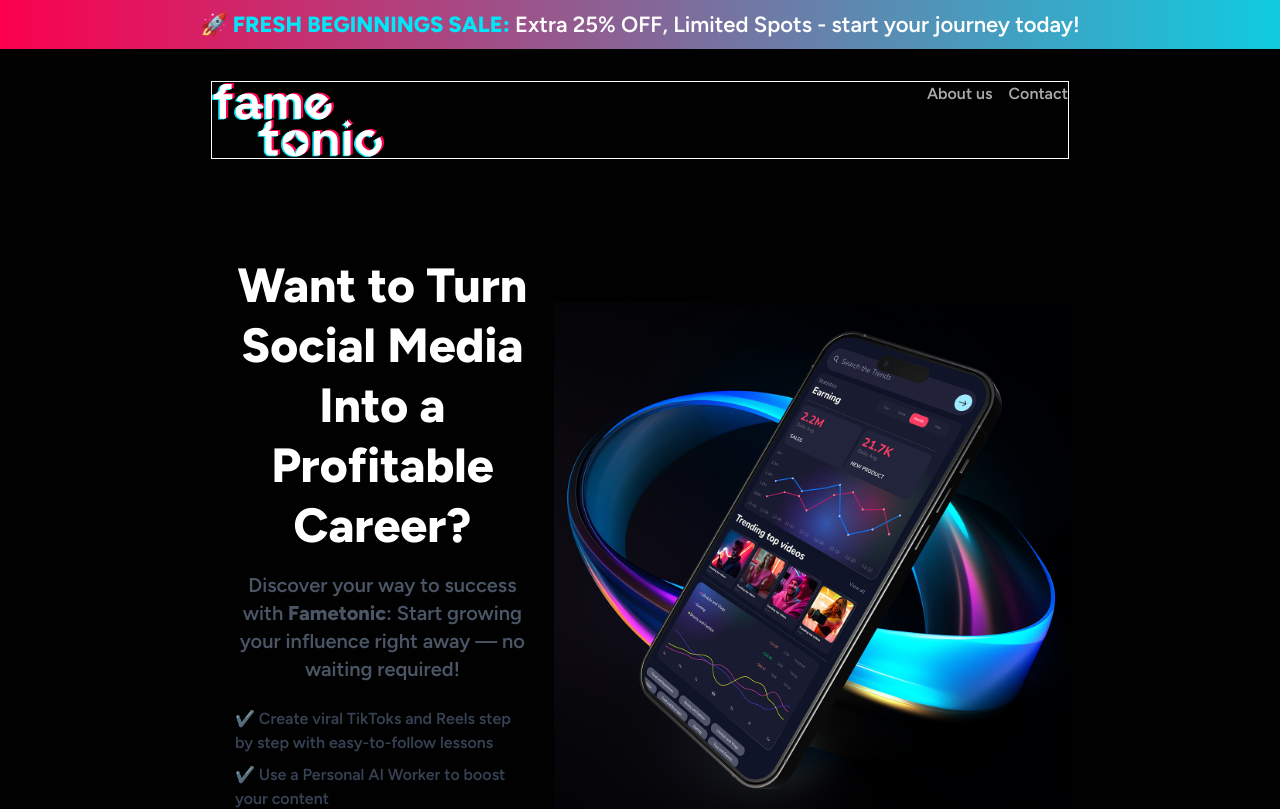
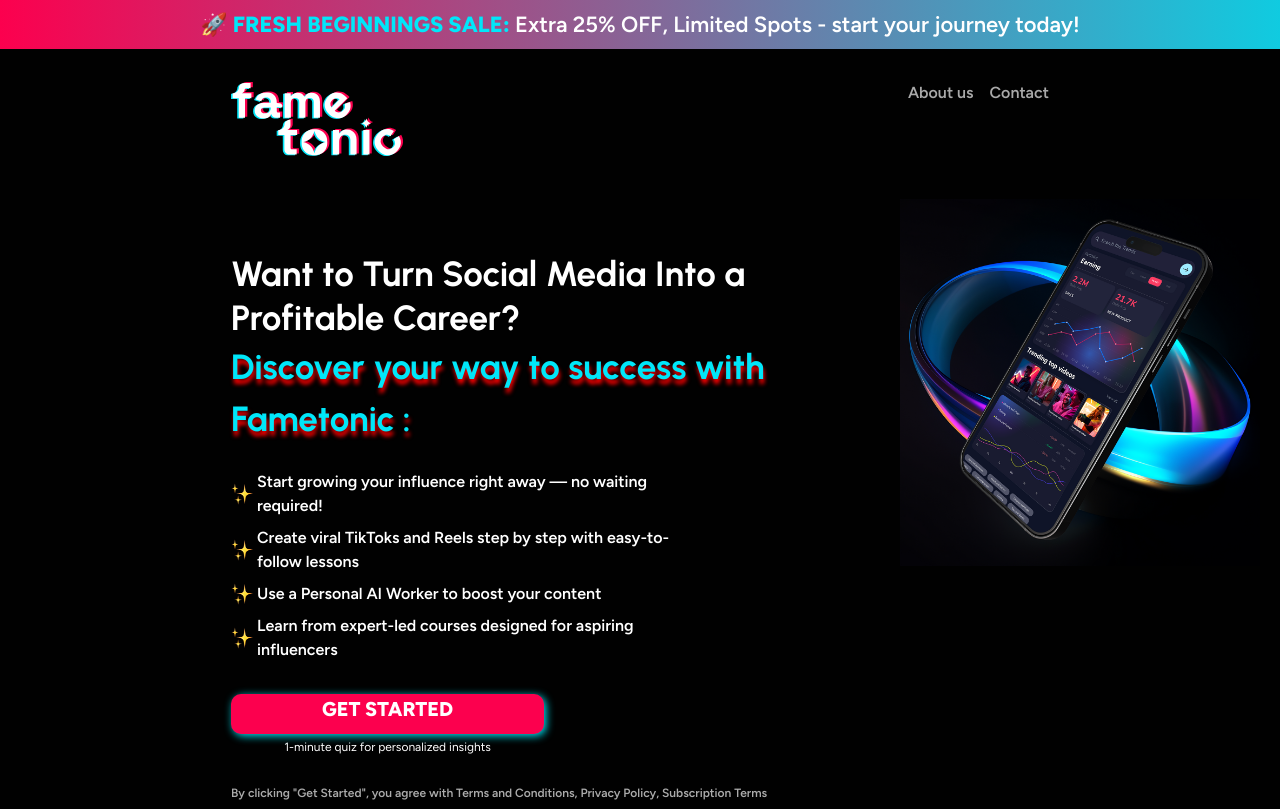
Before and after one commit to skImranSabuj/fametonic, a Next.js app: page / in a window 1280 px wide. Shown: the top 809 px of the page. Built offline with nearby package versions, Linux system fonts and the light colour scheme.

Commit message:
Left Text section

```diff
--- a/src/app/layout.tsx
+++ b/src/app/layout.tsx
@@ -4,10 +4,6 @@
 
 const fontFigtree = Figtree({
   weight: ['300','400','600','800'],
-  subsets: ["latin"],
-});
-const fontUrbanist = Urbanist({
-  weight: ['700'],
   subsets: ["latin"],
 });
 
--- a/src/app/page.tsx
+++ b/src/app/page.tsx
@@ -4,6 +4,21 @@
 import logo from "../../public/images/logo_fametonic.svg";
 import mobileMockup from "../../public/images/mobile_mockup.png";
 import menuIcon from "../../public/icons/menu_icon.png";
+import starIcon from "../../public/icons/shining_star_icon.png";
+import { Urbanist } from "next/font/google";
+
+const fontUrbanist = Urbanist({
+  weight: ['700'],
+  subsets: ["latin"],
+});
+
+const benefits = [
+  "Start growing your influence right away — no waiting required!",
+  "Create viral TikToks and Reels step by step with easy-to-follow lessons",
+  "Use a Personal AI Worker to boost your content",
+  "Learn from expert-led courses designed for aspiring influencers"
+];
+
 
 export default function Home() {
   return (
@@ -14,7 +29,7 @@
       </Head>
 
 
-      <main className="min-h-screen text-white px-[20px] md:px-[211px] pt-[81px] relative font-semibold">
+      <main className="min-h-screen text-white px-[20px] relative font-semibold overflow-visible">
         {/* Top Bar */}
         <div className="text-white text-center py-2 px-4 font-semibold bg-[linear-gradient(to_right,_#FC004E,_#10CBE0)] absolute top-0 left-0 w-full z-10">
           <p className="text-base text-[16px] md:text-[22px]">
@@ -22,7 +37,7 @@
           </p>
         </div>
         {/* Navigation */}
-        <header className="relative flex justify-center md:justify-between border">
+        <header className="relative flex justify-center md:justify-between md:mx-[211px] pt-[81px]">
           <div className="relative w-[107.78px] h-[46.07px] md:w-[173.12px] md:h-[76px]">
             <Image
               src={logo}
@@ -48,46 +63,59 @@
         </header>
 
         {/* Hero Section */}
-        <section className="flex items-center justify-center">
-          <div className="flex w-1/2 flex-col items-center justify-center text-center px-6 py-12 md:py-24">
-          <h2 className="text-3xl md:text-5xl font-bold mb-4 leading-tight">
+        <section className="flex flex-col-reverse md:flex-row items-center ">
+          <div className="flex w-full md:w-[511] md:h-[516] flex-col justify-center md:py-24 md:ml-[211px]">
+            <div className={`${fontUrbanist.className} text-[25px] md:text-[35px] font-bold text-center md:text-start`}>
+              <h2 className="leading-tight">
                 Want to Turn Social Media Into a Profitable Career?
               </h2>
-          <p className="text-lg md:text-xl text-gray-600 max-w-2xl mb-6">
-            Discover your way to success with <strong>Fametonic</strong>: Start growing your influence right away — no waiting required!
-          </p>
+              <h2 className="max-w-2xl mb-6 text-[#00E7F9] drop-shadow-[1px_5px_2px_red]">
+                Discover your way to success with <strong>Fametonic</strong> :
+              </h2>
+            </div>
 
-          <ul className="text-left max-w-md mb-8 text-gray-700 space-y-2">
-            <li>✔️ Create viral TikToks and Reels step by step with easy-to-follow lessons</li>
-            <li>✔️ Use a Personal AI Worker to boost your content</li>
-            <li>✔️ Learn from expert-led courses designed for aspiring influencers</li>
+            <ul className="text-left max-w-md mb-8 text-white space-y-2">
+              {benefits.map((item, index) => (
+                <li key={index} className="flex">
+                  <Image
+                    src={starIcon}
+                    alt="menu icon"
+                    width={22}
+                    height={22}
+                    className="object-contain mr-1"
+                  />
+                  <span>{item}</span>
+                </li>
+              ))}
             </ul>
 
-          <a href="#" className="bg-orange-500 text-white px-6 py-3 rounded-full text-lg font-semibold hover:bg-orange-600">
+            <a href="#" className="w-[313px] h-[40px] bg-[#FC004E] text-white justify-center text-center rounded-[10px] text-[20px] font-bold drop-shadow-[2px_2px_4px_#00E7F9] hover:drop-shadow-[1px_1px_2px_#FC004E,_2px_2px_6px_#00E7F9]
+              transition-all duration-300over:drop-shadow[2.5px_2.5px_5px_#00E7F9]">
               GET STARTED
             </a>
-
-          <p className="text-sm text-gray-500 mt-4 max-w-md">
+            <div className="w-[313px] h-[16px] flex-col justify-end mt-1">
+              <p className="text-[12px] text-center font-normal">
                 1-minute quiz for personalized insights
               </p>
+            </div>
 
-          <p className="text-xs text-gray-400 mt-2 max-w-md">
+
+            <p className="text-[12px] text-[#ABABAB] mt-[30px]">
               By clicking "Get Started", you agree with Terms and Conditions, Privacy Policy, Subscription Terms
             </p>
+            <p className="text-[10px] text-[#ABABAB] mt-2">Fametonic 2025 ©All Rights Reserved.</p>
           </div>
-          <div className="w-[390px] h-[426px] md:w-[666px] md:h-[679px]">
+          <div className="w-[390px] h-[426px] md:w-[666px] md:h-[679px] overflow-visible">
             <Image
               src={mobileMockup}
               alt="Mobile mockup"
               priority
+               width={666}
+              height={679}
+              className="md:block object-contain"
             />
           </div>
         </section>
-
-        {/* Footer */}
-        <footer className="text-center text-gray-500 text-sm py-6 border-t mt-8">
-          Fametonic 2025 © All Rights Reserved.
-        </footer>
       </main>
     </>
   );
```
Also changed, not shown: public/icons/shining_star_icon.png (added). Lines whose indentation alone changed are shown as unchanged.
